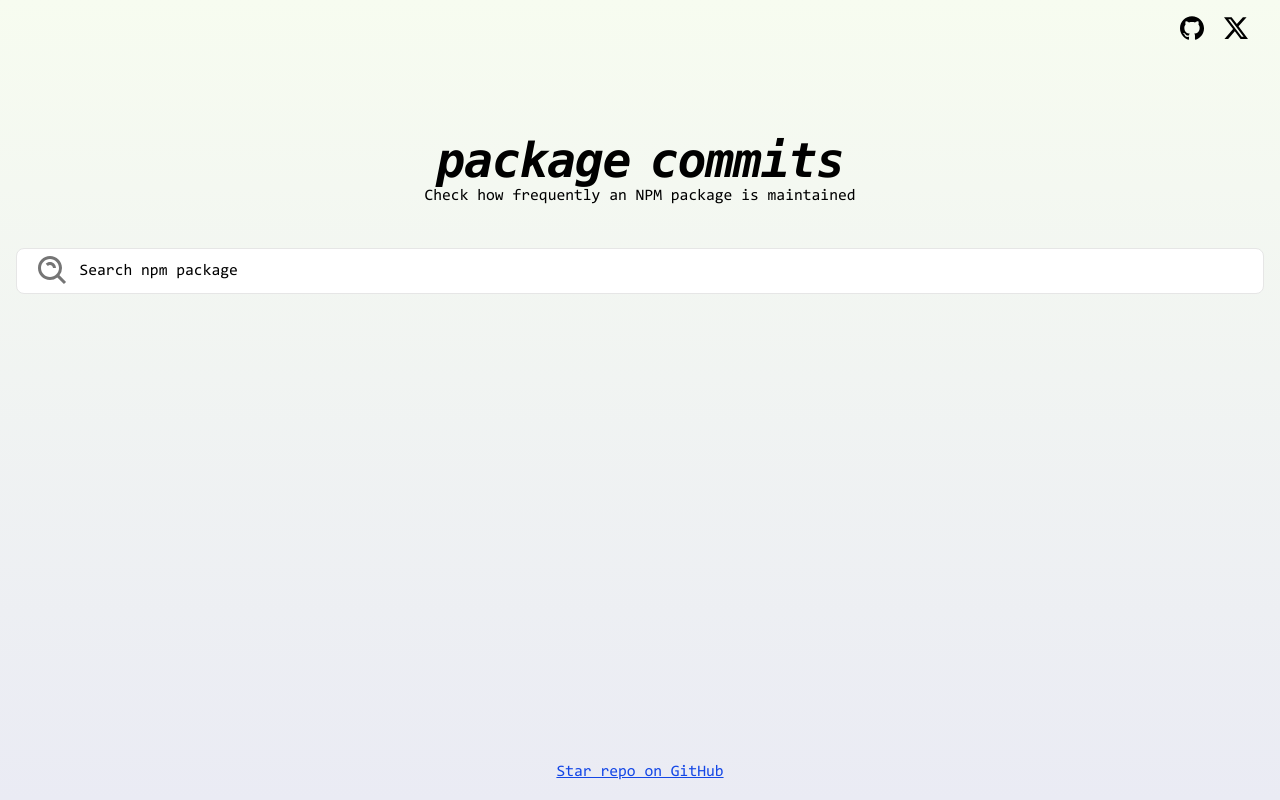
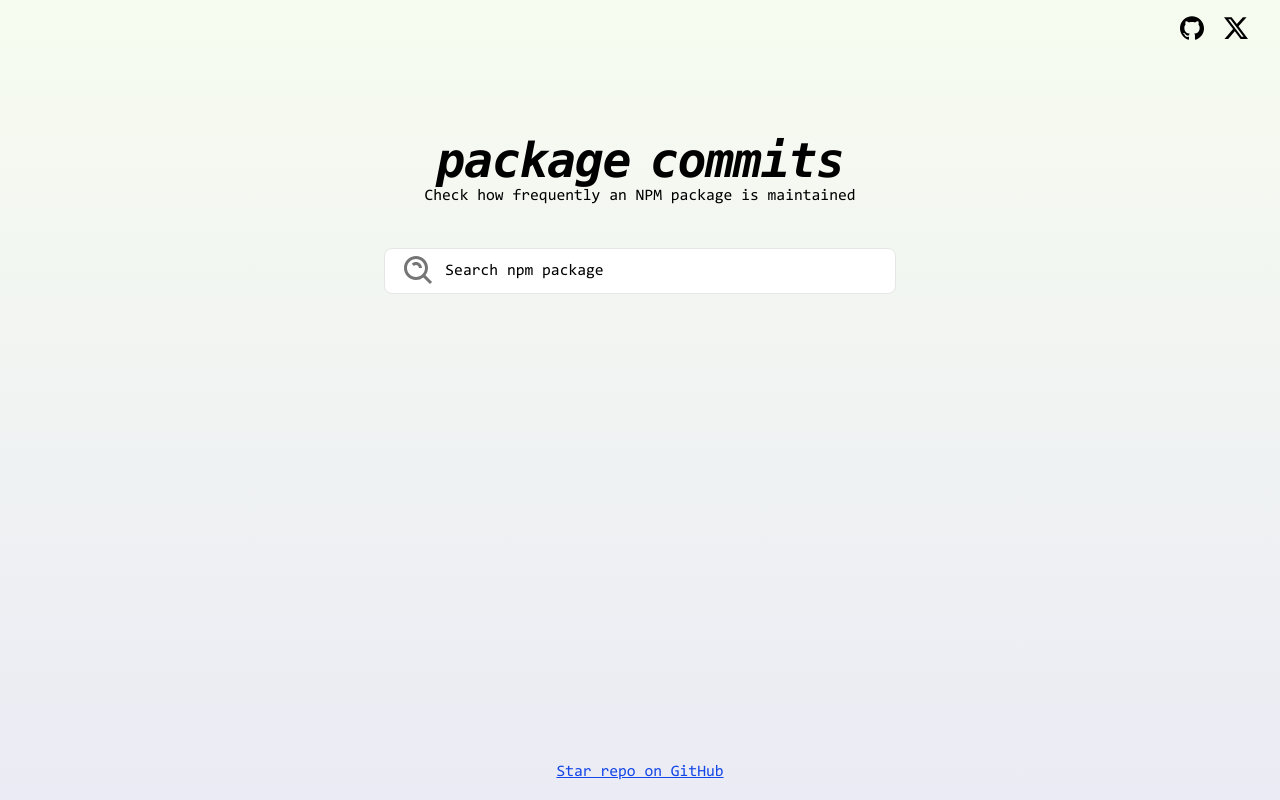
Before and after one commit to enyichiaagu/package-commits, a React (Vite) app in the folder client/: page / in a window 1280 px wide. Built offline with nearby package versions, Linux system fonts and the light colour scheme.

Commit message:
fix(client): fixed frontpage search bar

```diff
--- a/client/src/pages/FrontPage.jsx
+++ b/client/src/pages/FrontPage.jsx
@@ -14,7 +14,7 @@ function FrontPage() {
             Check how frequently an NPM package is maintained
           </span>
         </div>
-        <div className='mt-10 flex justify-center'>
+        <div className='mt-10 max-w-lg mx-auto'>
           <SearchBox variant='front' />
         </div>
       </main>
```
